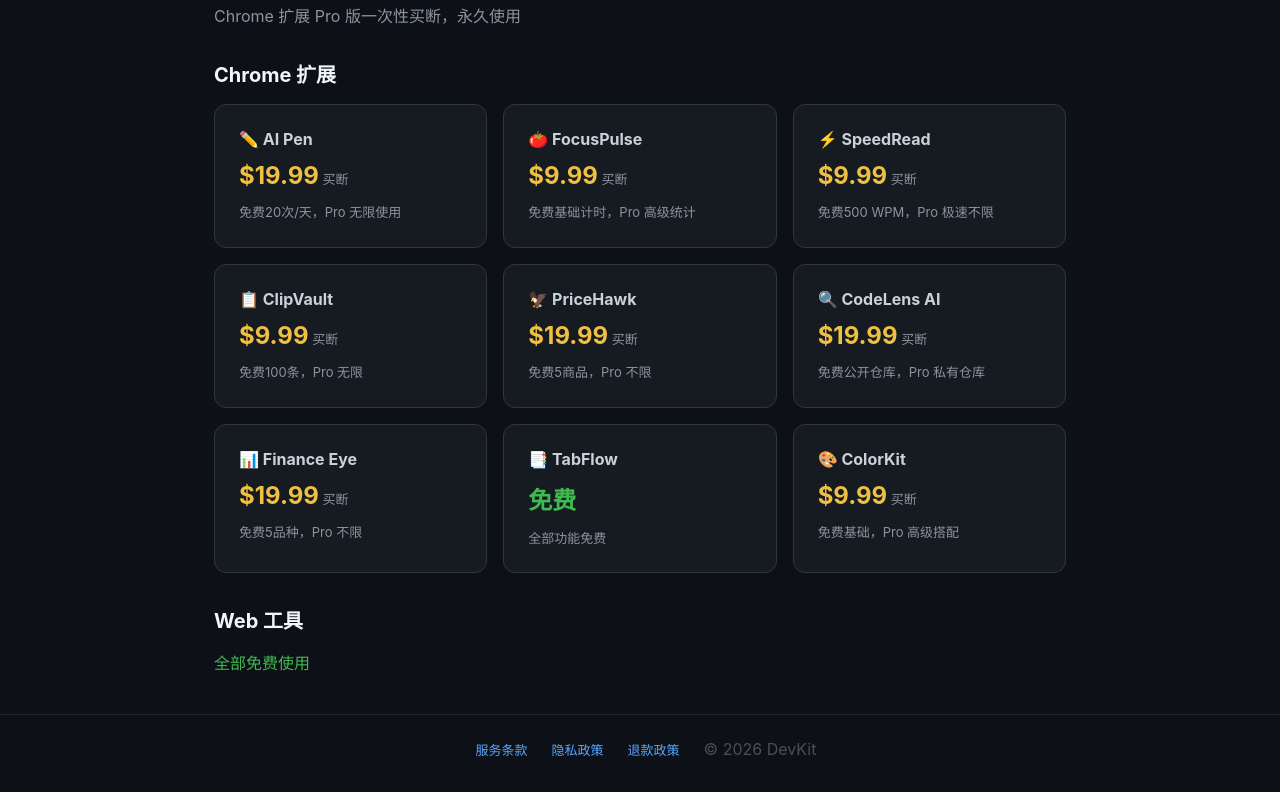
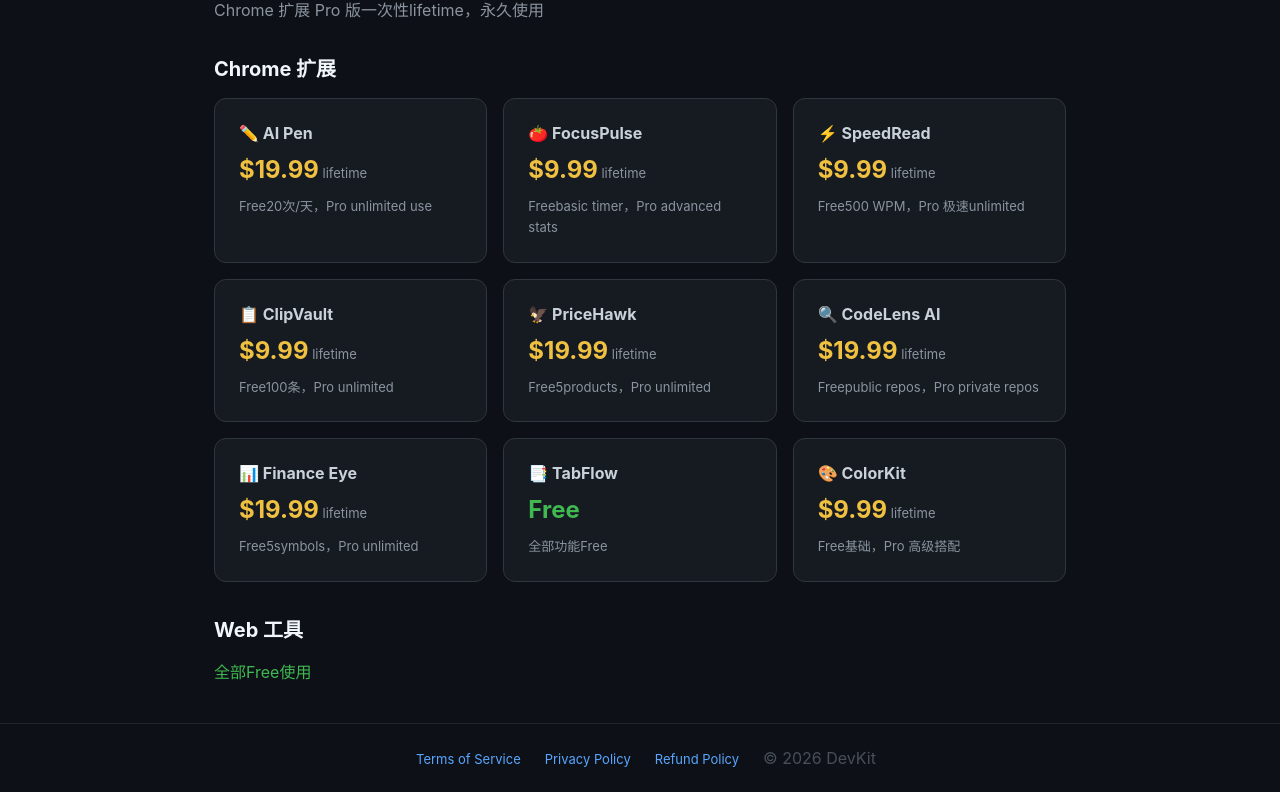
Before and after one commit to 479464887-rgb/devkit-site, a plain HTML site: page pricing.html in a window 1280 px wide. Shown: the part 152-944 px from the top of the page. Drawn offline with Linux system fonts and the light colour scheme.

Commit message:
Translate all pages to English for international users

```diff
--- a/pricing.html
+++ b/pricing.html
@@ -1,16 +1,16 @@
-<!DOCTYPE html><html lang="zh-CN"><head><meta charset="UTF-8"><meta name="viewport" content="width=device-width,initial-scale=1.0"><title>定价 - DevKit</title>
-<style>*{margin:0;padding:0;box-sizing:border-box}body{font-family:-apple-system,BlinkMacSystemFont,sans-serif;background:#0d1117;color:#c9d1d9;min-height:100vh}header{background:#161b22;border-bottom:1px solid #30363d;padding:16px 24px;display:flex;justify-content:space-between;align-items:center}.logo{font-size:20px;font-weight:700;color:#58a6ff}.logo span{color:#f0c040}main{max-width:900px;margin:0 auto;padding:40px 24px}h1{font-size:28px;margin-bottom:8px}h2{font-size:20px;color:#f0f6fc;margin:32px 0 16px}.grid{display:grid;grid-template-columns:repeat(auto-fit,minmax(250px,1fr));gap:16px}.card{background:#161b22;border:1px solid #30363d;border-radius:12px;padding:24px}.card h3{font-size:16px;margin-bottom:4px}.card .price{font-size:24px;font-weight:700;color:#f0c040;margin:12px 0}.card .price span{font-size:13px;color:#8b949e;font-weight:400}.card .desc{font-size:13px;color:#8b949e;line-height:1.6}footer{padding:24px;border-top:1px solid #21262d;text-align:center}footer a{color:#58a6ff;text-decoration:none;margin:0 12px;font-size:13px}</style></head><body><header><div class="logo">🛠 <span>Dev</span>Kit</div></header><main><h1>定价</h1><p style="color:#8b949e;margin-bottom:32px">Chrome 扩展 Pro 版一次性买断，永久使用</p>
+<!DOCTYPE html><html lang="en"><head><meta charset="UTF-8"><meta name="viewport" content="width=device-width,initial-scale=1.0"><title>Pricing - DevKit</title>
+<style>*{margin:0;padding:0;box-sizing:border-box}body{font-family:-apple-system,BlinkMacSystemFont,sans-serif;background:#0d1117;color:#c9d1d9;min-height:100vh}header{background:#161b22;border-bottom:1px solid #30363d;padding:16px 24px;display:flex;justify-content:space-between;align-items:center}.logo{font-size:20px;font-weight:700;color:#58a6ff}.logo span{color:#f0c040}main{max-width:900px;margin:0 auto;padding:40px 24px}h1{font-size:28px;margin-bottom:8px}h2{font-size:20px;color:#f0f6fc;margin:32px 0 16px}.grid{display:grid;grid-template-columns:repeat(auto-fit,minmax(250px,1fr));gap:16px}.card{background:#161b22;border:1px solid #30363d;border-radius:12px;padding:24px}.card h3{font-size:16px;margin-bottom:4px}.card .price{font-size:24px;font-weight:700;color:#f0c040;margin:12px 0}.card .price span{font-size:13px;color:#8b949e;font-weight:400}.card .desc{font-size:13px;color:#8b949e;line-height:1.6}footer{padding:24px;border-top:1px solid #21262d;text-align:center}footer a{color:#58a6ff;text-decoration:none;margin:0 12px;font-size:13px}</style></head><body><header><div class="logo">🛠 <span>Dev</span>Kit</div></header><main><h1>Pricing</h1><p style="color:#8b949e;margin-bottom:32px">Chrome 扩展 Pro 版一次性lifetime，永久使用</p>
 <h2>Chrome 扩展</h2>
 <div class="grid">
-<div class="card"><h3>✏️ AI Pen</h3><div class="price">$19.99<span> 买断</span></div><div class="desc">免费20次/天，Pro 无限使用</div></div>
-<div class="card"><h3>🍅 FocusPulse</h3><div class="price">$9.99<span> 买断</span></div><div class="desc">免费基础计时，Pro 高级统计</div></div>
-<div class="card"><h3>⚡ SpeedRead</h3><div class="price">$9.99<span> 买断</span></div><div class="desc">免费500 WPM，Pro 极速不限</div></div>
-<div class="card"><h3>📋 ClipVault</h3><div class="price">$9.99<span> 买断</span></div><div class="desc">免费100条，Pro 无限</div></div>
-<div class="card"><h3>🦅 PriceHawk</h3><div class="price">$19.99<span> 买断</span></div><div class="desc">免费5商品，Pro 不限</div></div>
-<div class="card"><h3>🔍 CodeLens AI</h3><div class="price">$19.99<span> 买断</span></div><div class="desc">免费公开仓库，Pro 私有仓库</div></div>
-<div class="card"><h3>📊 Finance Eye</h3><div class="price">$19.99<span> 买断</span></div><div class="desc">免费5品种，Pro 不限</div></div>
-<div class="card"><h3>📑 TabFlow</h3><div class="price" style="color:#3fb950">免费</div><div class="desc">全部功能免费</div></div>
-<div class="card"><h3>🎨 ColorKit</h3><div class="price">$9.99<span> 买断</span></div><div class="desc">免费基础，Pro 高级搭配</div></div>
+<div class="card"><h3>✏️ AI Pen</h3><div class="price">$19.99<span> lifetime</span></div><div class="desc">Free20次/天，Pro unlimited use</div></div>
+<div class="card"><h3>🍅 FocusPulse</h3><div class="price">$9.99<span> lifetime</span></div><div class="desc">Freebasic timer，Pro advanced stats</div></div>
+<div class="card"><h3>⚡ SpeedRead</h3><div class="price">$9.99<span> lifetime</span></div><div class="desc">Free500 WPM，Pro 极速unlimited</div></div>
+<div class="card"><h3>📋 ClipVault</h3><div class="price">$9.99<span> lifetime</span></div><div class="desc">Free100条，Pro unlimited</div></div>
+<div class="card"><h3>🦅 PriceHawk</h3><div class="price">$19.99<span> lifetime</span></div><div class="desc">Free5products，Pro unlimited</div></div>
+<div class="card"><h3>🔍 CodeLens AI</h3><div class="price">$19.99<span> lifetime</span></div><div class="desc">Freepublic repos，Pro private repos</div></div>
+<div class="card"><h3>📊 Finance Eye</h3><div class="price">$19.99<span> lifetime</span></div><div class="desc">Free5symbols，Pro unlimited</div></div>
+<div class="card"><h3>📑 TabFlow</h3><div class="price" style="color:#3fb950">Free</div><div class="desc">全部功能Free</div></div>
+<div class="card"><h3>🎨 ColorKit</h3><div class="price">$9.99<span> lifetime</span></div><div class="desc">Free基础，Pro 高级搭配</div></div>
 </div>
-<h2>Web 工具</h2><p style="color:#3fb950;font-size:16px">全部免费使用</p>
-</main><footer><a href="/terms">服务条款</a><a href="/privacy">隐私政策</a><a href="/refund">退款政策</a><span style="color:#484f58;margin-left:12px">© 2026 DevKit</span></footer></body></html>
+<h2>Web 工具</h2><p style="color:#3fb950;font-size:16px">全部Free使用</p>
+</main><footer><a href="/terms">Terms of Service</a><a href="/privacy">Privacy Policy</a><a href="/refund">Refund Policy</a><span style="color:#484f58;margin-left:12px">© 2026 DevKit</span></footer></body></html>
```
Also changed, not shown: privacy.html (+6 -6 lines), refund.html (+3 -3 lines), terms.html (+6 -6 lines).
